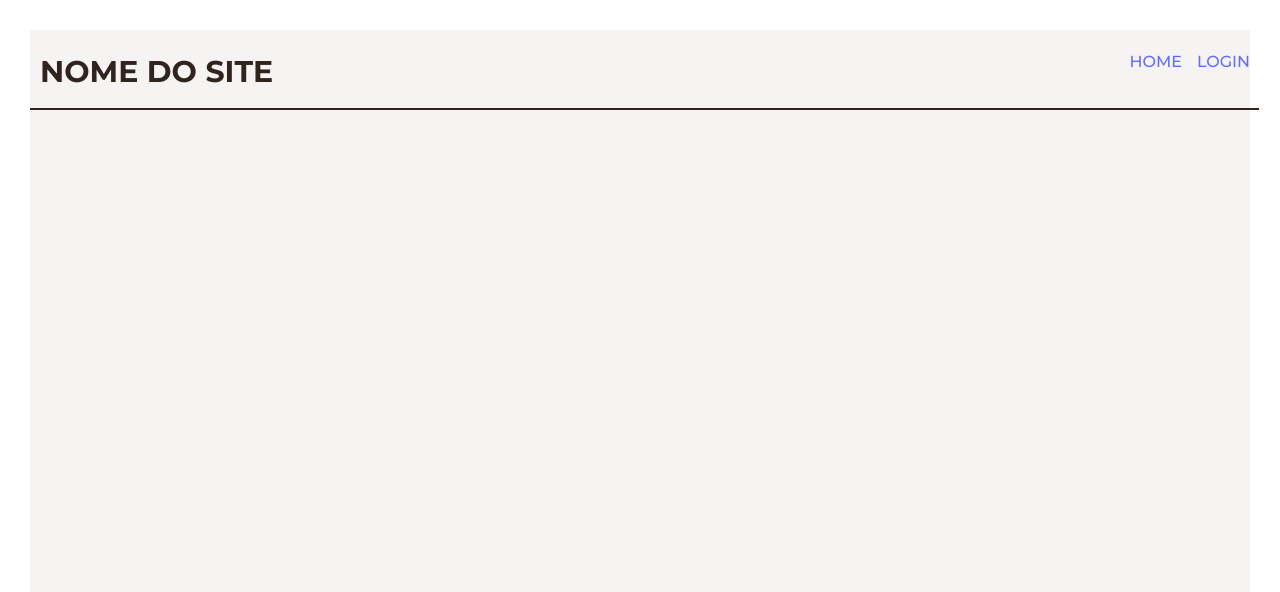
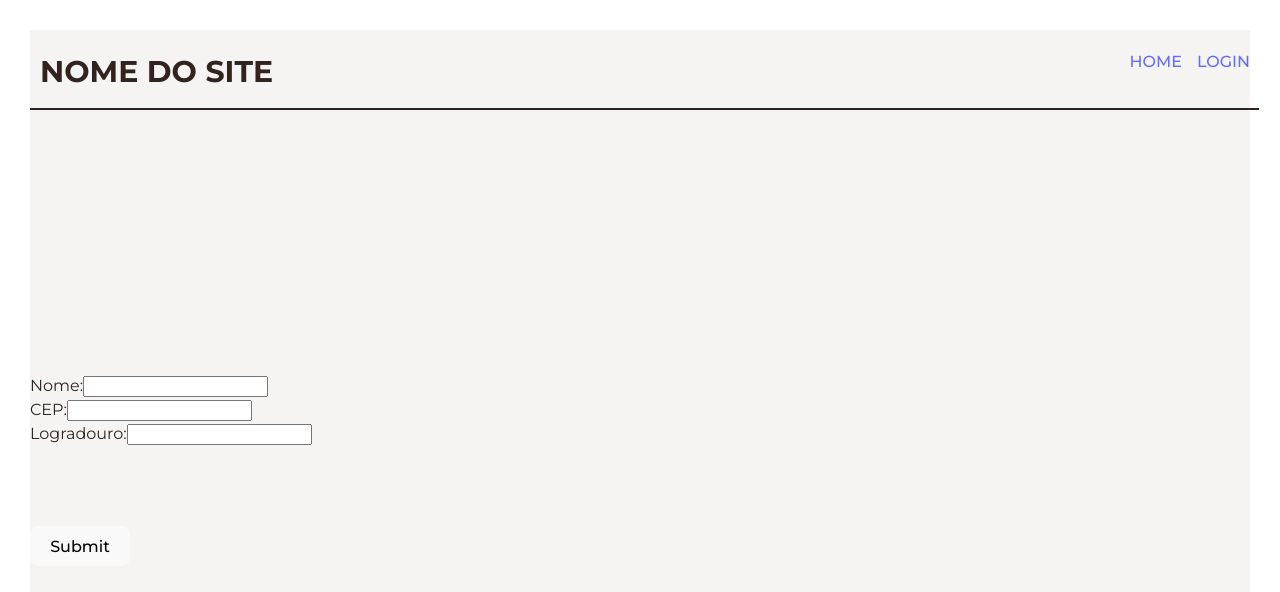
Before and after one commit to nicolasberlato/voluntariado-intergeracional, a React (Vite) app in the folder frontend/: page /signup in a window 1280 px wide. Shown: the top 592 px of the page. Built offline with nearby package versions, Linux system fonts and the light colour scheme.

Commit message:
Endereco com Viacep #11

```diff
--- a/frontend/src/components/Signup.css
+++ b/frontend/src/components/Signup.css
@@ -39,3 +39,10 @@ hr {
     width: 96%;
     border: none;
 }
+
+form {
+    color: #31241e;
+}
+label {
+    color: #31241e;
+}
--- a/frontend/src/components/Signup.tsx
+++ b/frontend/src/components/Signup.tsx
@@ -1,6 +1,75 @@
 import { Link } from "react-router-dom";
+import React, { useState } from "react";
+import "./Signup.css";
+
+interface FormData {
+  name: string;
+  email: string;
+  senha: string;
+  biografia: string;
+  preferencias: string;
+  dataNascimento: string;
+  telefone: string;
+  cep: string;
+  logradouro: string;
+  bairro: string;
+  estado: string;
+}
 
 function Signup() {
+  const [formData, setFormData] = useState<FormData>({
+    name: "",
+    email: "",
+    senha: "",
+    biografia: "",
+    preferencias: "",
+    dataNascimento: "",
+    telefone: "",
+    cep: "",
+    logradouro: "",
+    bairro: "",
+    estado: "",
+  });
+
+  // Handle input change
+  const handleChange = (e: React.ChangeEvent<HTMLInputElement>) => {
+    const { name, value } = e.target;
+    setFormData((prevData) => ({
+      ...prevData,
+      [name]: value,
+    }));
+  };
+
+  // Handle form submission
+  const handleSubmit = async (e: React.FormEvent<HTMLFormElement>) => {
+    e.preventDefault();
+    // Create your submit logic here
+  };
+
+  // Fetch CEP data when CEP is filled
+  const handleCepChange = async (e: React.ChangeEvent<HTMLInputElement>) => {
+    const { value } = e.target;
+    setFormData((prevData) => ({
+      ...prevData,
+      cep: value,
+    }));
+
+    if (value.length === 8) {
+      try {
+        const response = await fetch(`http://viacep.com.br/ws/${value}/json/`);
+        const json = await response.json();
+        if (json && json.logradouro) {
+          setFormData((prevData) => ({
+            ...prevData,
+            logradouro: json.logradouro,
+          }));
+        }
+      } catch (error) {
+        console.error("Error fetching CEP data:", error);
+      }
+    }
+  };
+
   return (
     <div className="home">
       <h1>NOME DO SITE</h1>
@@ -15,6 +84,40 @@ function Signup() {
         </ul>
       </nav>
       <hr />
+      <form onSubmit={handleSubmit}>
+        <label>
+          Nome:
+          <input
+            type="text"
+            name="name"
+            value={formData.name}
+            onChange={handleChange}
+          />
+        </label>
+        <br />
+        <label>
+          CEP:
+          <input
+            type="text"
+            name="cep"
+            maxLength={8}
+            value={formData.cep}
+            onChange={handleCepChange}
+          />
+        </label>
+        <br />
+        <label>
+          Logradouro:
+          <input
+            type="text"
+            name="logradouro"
+            value={formData.logradouro}
+            readOnly
+          />
+        </label>
+        <br />
+        <button type="submit">Submit</button>
+      </form>
     </div>
   );
 }
```
